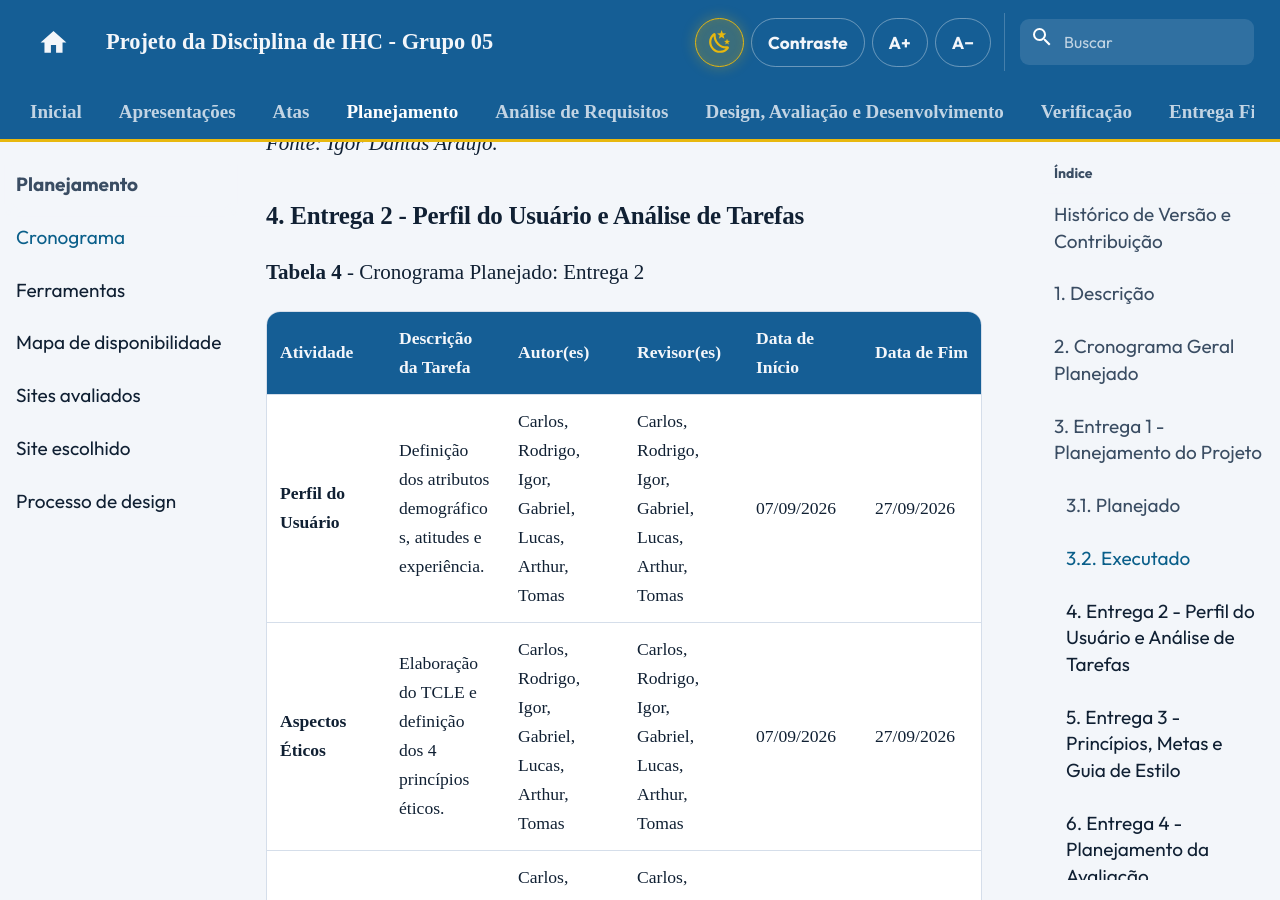
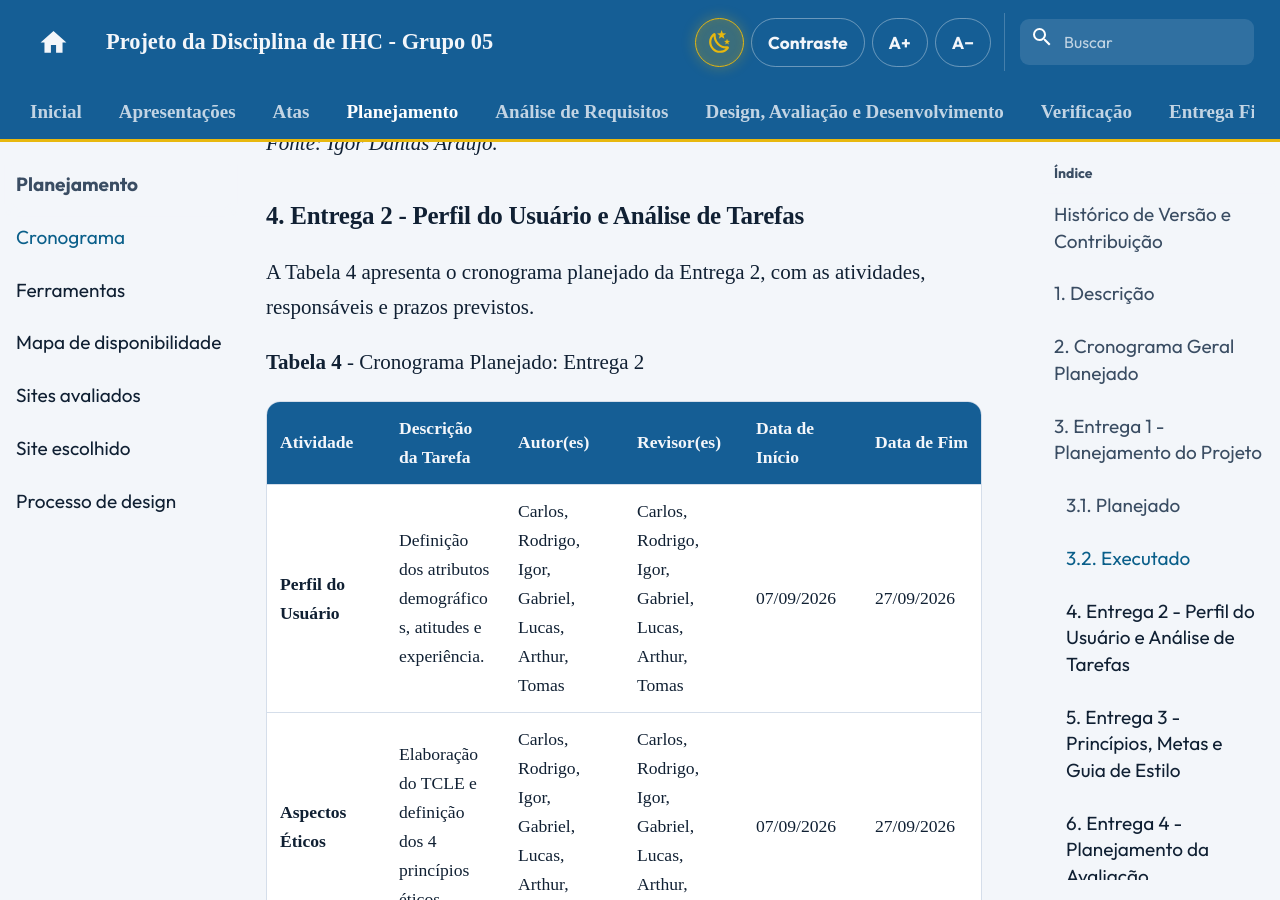
Before and after one commit to Interacao-Humano-Computador/2026.2-Grupo05, an MkDocs documentation site: the page built from docs/planejamento/cronograma.md, in a window 1280 px wide and 900 px high, scrolled down 9830 px. Built offline with MkDocs 1.6.1 and Material for MkDocs 9.7.7, drawn with Linux system fonts in a browser that asks for light colours; comment, search, counter and statistics services are not loaded; some of the changed text lies outside the part shown.

Commit message:
docs: figura 1 da pagina inicial e as tabelas do cronograma agora são chamadas no texto

```diff
--- a/docs/planejamento/cronograma.md
+++ b/docs/planejamento/cronograma.md
@@ -75,6 +75,8 @@
 
 ### 4. Entrega 2 - Perfil do Usuário e Análise de Tarefas
 
+A Tabela 4 apresenta o cronograma planejado da Entrega 2, com as atividades, responsáveis e prazos previstos.
+
 **Tabela 4** - Cronograma Planejado: Entrega 2
 
 | Atividade | Descrição da Tarefa | Autor(es) | Revisor(es) | Data de Início | Data de Fim |
@@ -91,6 +93,8 @@
 *Fonte: Igor Dantas Araújo.*
 
 ### 5. Entrega 3 - Princípios, Metas e Guia de Estilo
+
+A Tabela 5 apresenta o cronograma planejado da Entrega 3, com as atividades, responsáveis e prazos previstos.
 
 **Tabela 5** - Cronograma Planejado: Entrega 3
 
@@ -109,6 +113,8 @@
 
 ### 6. Entrega 4 - Planejamento da Avaliação
 
+A Tabela 6 apresenta o cronograma planejado da Entrega 4, com as atividades, responsáveis e prazos previstos.
+
 **Tabela 6** - Cronograma Planejado: Entrega 4
 
 | Atividade | Descrição da Tarefa | Autor(es) | Revisor(es) | Data de Início | Data de Fim |
@@ -125,6 +131,8 @@
 *Fonte: Igor Dantas Araújo.*
 
 ### 7. Entrega 5 - Relatos e Planej. Protótipo de Papel
+
+A Tabela 7 apresenta o cronograma planejado da Entrega 5, com as atividades, responsáveis e prazos previstos.
 
 **Tabela 7** - Cronograma Planejado: Entrega 5
 
@@ -143,6 +151,8 @@
 
 ### 8. Entrega 6 - Relato Prot. Papel e Planej. Alta Fidelidade
 
+A Tabela 8 apresenta o cronograma planejado da Entrega 6, com as atividades, responsáveis e prazos previstos.
+
 **Tabela 8** - Cronograma Planejado: Entrega 6
 
 | Atividade | Descrição da Tarefa | Autor(es) | Revisor(es) | Data de Início | Data de Fim |
@@ -160,6 +170,8 @@
 
 ### 9. Entrega 7 - Relato da Avaliação do Protótipo de Alta Fidelidade
 
+A Tabela 9 apresenta o cronograma planejado da Entrega 7, com as atividades, responsáveis e prazos previstos.
+
 **Tabela 9** - Cronograma Planejado: Entrega 7
 
 | Atividade | Descrição da Tarefa | Autor(es) | Revisor(es) | Data de Início | Data de Fim |
@@ -176,6 +188,8 @@
 *Fonte: Igor Dantas Araújo.*
 
 ### 10. Entrega 8 - Verificação dos Artefatos
+
+A Tabela 10 apresenta o cronograma planejado da Entrega 8, com as atividades, responsáveis e prazos previstos.
 
 **Tabela 10** - Cronograma Planejado: Entrega 8
 
```
Also changed, not shown: docs/index.md (+2 -0 lines).
